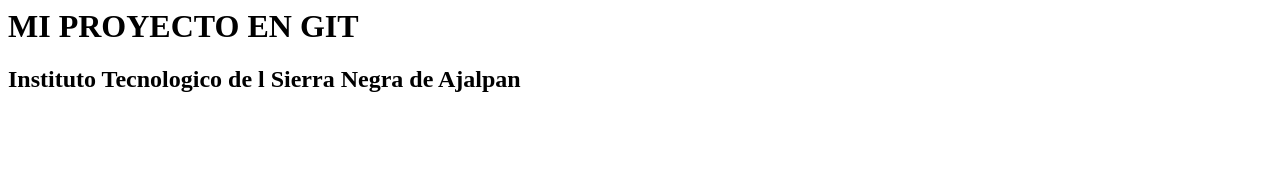
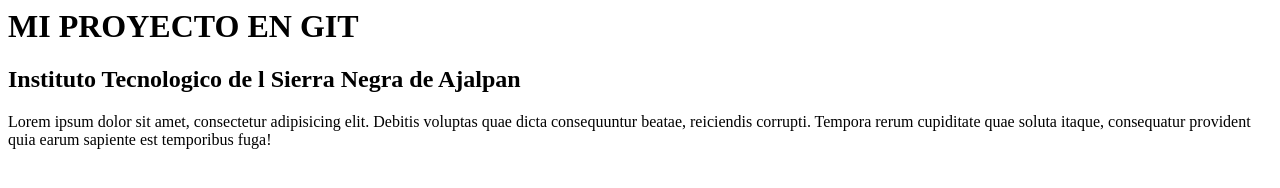
Before and after one commit to 464lalosegura/miproyecto, a plain HTML site: page index.html in a window 1280 px wide. Drawn offline with Linux system fonts and the light colour scheme.

Commit message:
agregamos un parrafo y una rama

```diff
--- a/index.html
+++ b/index.html
@@ -1,2 +1,5 @@
 <h1>MI PROYECTO EN GIT</h1>
 <h2>Instituto Tecnologico de l Sierra Negra de Ajalpan</h2>
+
+
+<p>Lorem ipsum dolor sit amet, consectetur adipisicing elit. Debitis voluptas quae dicta consequuntur beatae, reiciendis corrupti. Tempora rerum cupiditate quae soluta itaque, consequatur provident quia earum sapiente est temporibus fuga!</p>
```
